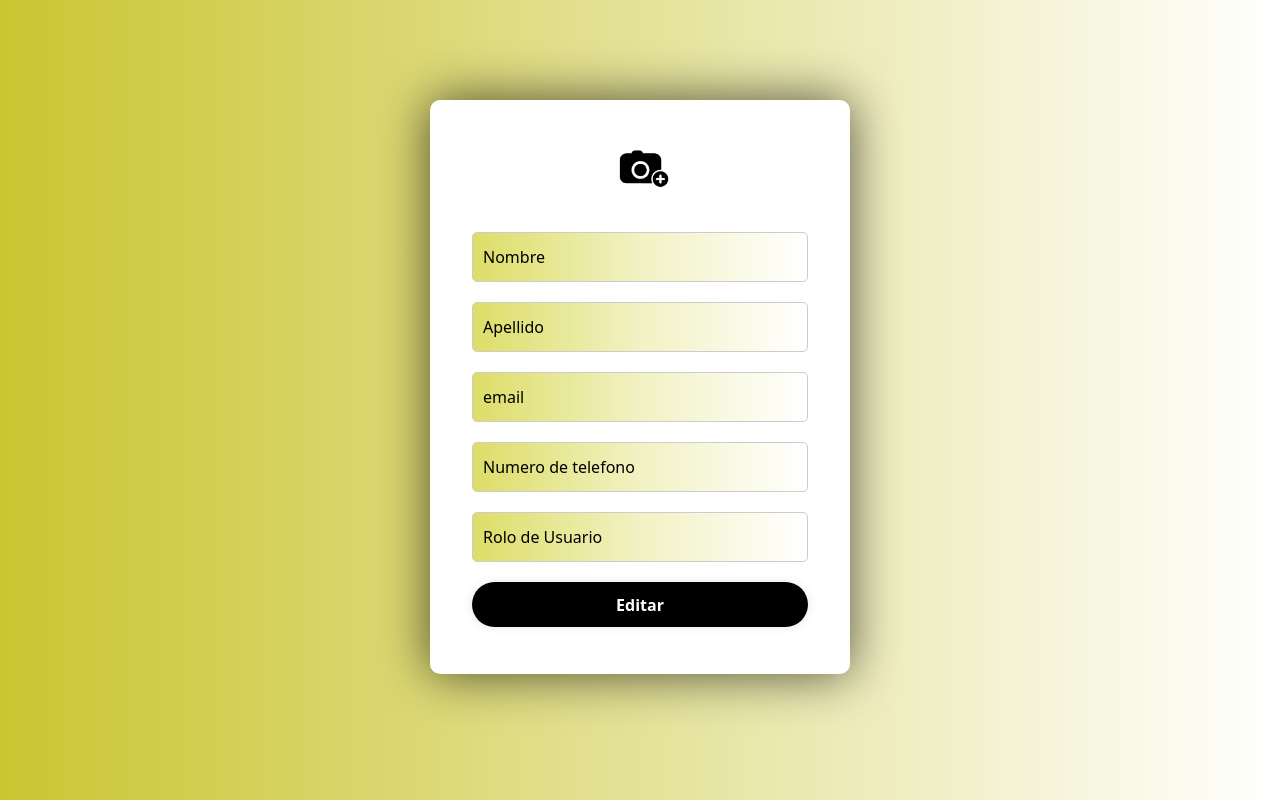
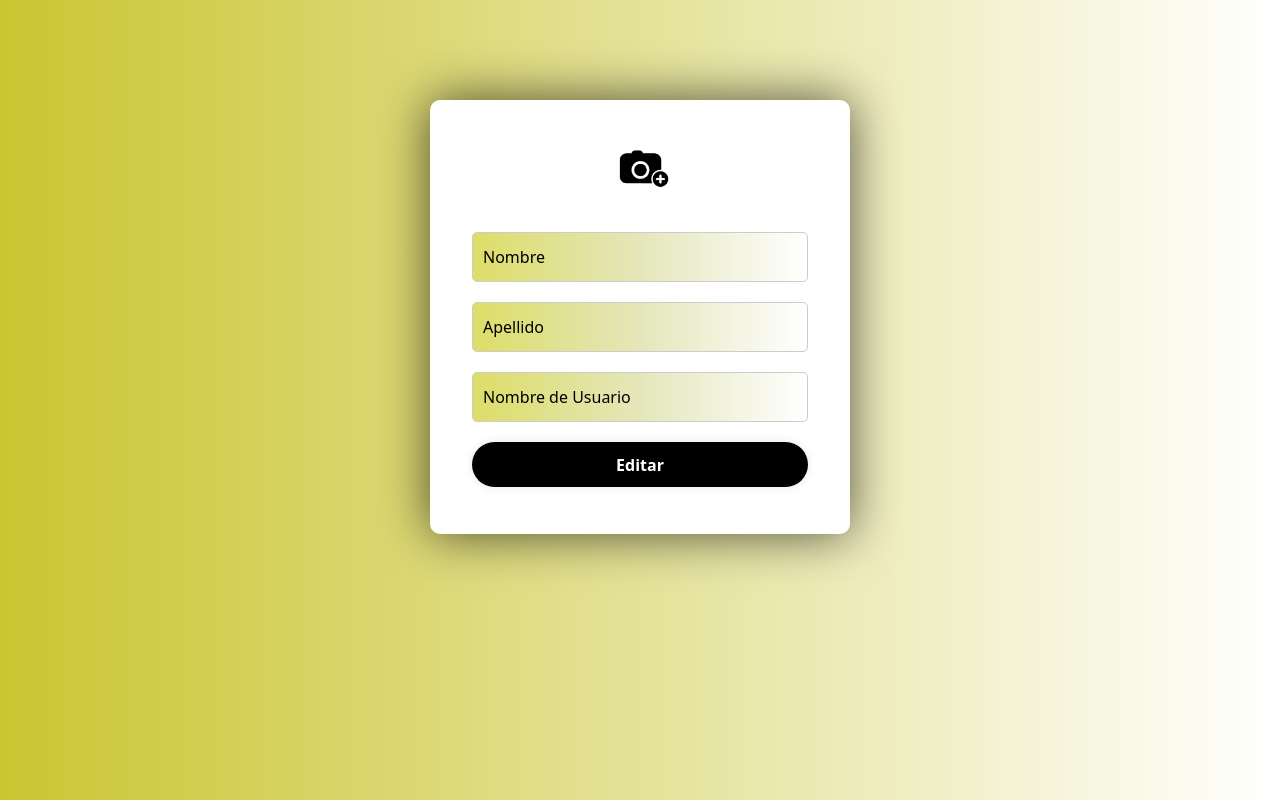
Before and after one commit to joseEncarnacion/gestion-de-ticket, a React (Create React App) app: page /Configprofiles in a window 1280 px wide. Built offline with nearby package versions, Linux system fonts and the light colour scheme.

Commit message:
ya se puede actualiza usario

```diff
--- a/src/api/apiService.jsx
+++ b/src/api/apiService.jsx
@@ -30,6 +30,17 @@ const apiService = {
     });
   },
 
+  update: (endpoint, data) => {
+    return apiClient.put(endpoint, data, {
+      headers: {
+        'Content-Type': 'multipart/form-data'
+      }
+    })
+    .then(response => response.data)
+    .catch(error => {
+      throw error;
+    });
+  },
   update: (endpoint, data) => {
     return apiClient.put(endpoint, data, {
       headers: {
--- a/src/components/auth/Configprofiles.jsx
+++ b/src/components/auth/Configprofiles.jsx
@@ -1,23 +1,20 @@
 import React, { useState, useEffect } from "react";
 import { useNavigate } from 'react-router-dom';
 import Swal from "sweetalert2";
-import apiService from "../../api/apiService"; // Asegúrate de importar apiService correctamente
+import apiService from "../../api/apiService";
 import loginImage from "../Assets/file2.png";
 import "./Configprofiles.css";
 
 function Configprofiles() {
   const [usuario, setUsuario] = useState({
-    Nombre: "",
-    Apellido: "",
-    NomeUsuario: "",
-    email: "",
-    phoneNumber: "",
-    roles: "",
+    Id: "",
+    FirstName: "",
+    LastName: "",
+    UserName: "",
     ProfileImage: null,
   });
   const [imagePreviewUrl, setImagePreviewUrl] = useState(loginImage);
-  const [isOwner, setIsOwner] = useState(false);
-  const [isEmployee, setIsEmployee] = useState(false);
+  const [isEditing, setIsEditing] = useState(false);
   const navigate = useNavigate();
 
   useEffect(() => {
@@ -26,16 +23,14 @@ function Configprofiles() {
       apiService.getUserByUsername(userProfile.userName).then(response => {
         const data = response.data;
         setUsuario({
-          Nombre: data.firstName,
-          Apellido: data.lastName,
-          NomeUsuario: data.userName,
-          email: data.email,
-          phoneNumber: data.phoneNumber,
-          roles: data.roles.join(', '),
+          Id: data.id,
+          FirstName: data.firstName,
+          LastName: data.lastName,
+          UserName: data.userName,
           ProfileImage: data.profileImage,
         });
         if (data.profileImage) {
-          setImagePreviewUrl(`https://localhost:7207/api/v1/Images/%20?folderName=CustomIdentityUser&imageName=${data.profileImage}`);
+          setImagePreviewUrl(`https://localhost:7207/api/v1/Images/%20?folderName=CustomIdentityUser&imageName=${userProfile.profileImage}`);
         }
       }).catch(error => {
         console.error("Error fetching user data:", error);
@@ -53,7 +48,7 @@ function Configprofiles() {
           Swal.fire({
             title: "Se agregó la imagen correctamente",
             imageUrl: event.target.result,
-            imageAlt: "Se agregó la imagen correctamente",
+            imageAlt: "Imagen agregada",
             customClass: 'swal2-custom'
           });
         };
@@ -74,64 +69,49 @@ function Configprofiles() {
   const onSubmit = async (e) => {
     e.preventDefault();
 
-    const swalWithBootstrapButtons = Swal.mixin({
-      customClass: {
-        confirmButton: "btn btn-success",
-        cancelButton: "btn btn-danger"
-      },
-      buttonsStyling: false
-    });
-
-    swalWithBootstrapButtons.fire({
+    Swal.fire({
       title: "¿Estás seguro?",
       text: "No podrás revertir esto!",
       icon: "warning",
       showCancelButton: true,
-      confirmButtonText: "Sí, registrar!",
+      confirmButtonText: "Sí, guardar cambios",
       cancelButtonText: "No, cancelar!",
       reverseButtons: true
     }).then(async (result) => {
       if (result.isConfirmed) {
         try {
           const formData = new FormData();
-          formData.append('FirstName', usuario.Nombre);
-          formData.append('LastName', usuario.Apellido);
-          formData.append('UserName', usuario.NomeUsuario);
+          formData.append('Id', usuario.Id);
+          formData.append('FirstName', usuario.FirstName);
+          formData.append('LastName', usuario.LastName);
+          formData.append('UserName', usuario.UserName);
           if (usuario.ProfileImage) {
             formData.append('ImageFile', usuario.ProfileImage);
+            formData.append('ProfileImage', usuario.ProfileImage.name); // Añadir el nombre de la imagen
           }
-          formData.append('IsOwner', isOwner);
-          formData.append('IsEmployee', isEmployee);
 
-          const response = await apiService.create('/Account/userbyusername', formData); // Usa apiService.create
+          const response = await apiService.update(`/Account/update/${usuario.Id}`, formData);
 
-          if (response.success) {
-            swalWithBootstrapButtons.fire({
-              title: "Registrado!",
-              text: "Usuario registrado con éxito.",
-              icon: "success"
-            }).then(() => {
-              navigate("/"); // Redirige a la ruta donde está el componente Login
-            });
-          } else {
-            swalWithBootstrapButtons.fire({
-              title: "Error",
-              text: response.message || "Error al registrar el usuario",
-              icon: "error"
-            });
-          }
+          Swal.fire({
+            title: "Actualizado!",
+            text: "Usuario actualizado con éxito.",
+            icon: "success"
+          }).then(() => {
+            setIsEditing(false);
+          });
+
         } catch (error) {
           console.error("Error durante la solicitud:", error);
-          swalWithBootstrapButtons.fire({
+          Swal.fire({
             title: "Error",
-            text: error.response?.data.message || 'Error al registrar el usuario',
+            text: error.response?.data.message || 'Error al actualizar el usuario',
             icon: "error"
           });
         }
       } else if (result.dismiss === Swal.DismissReason.cancel) {
-        swalWithBootstrapButtons.fire({
+        Swal.fire({
           title: "Cancelado",
-          text: "El registro ha sido cancelado",
+          text: "La actualización ha sido cancelada",
           icon: "error"
         });
       }
@@ -147,11 +127,12 @@ function Configprofiles() {
             <input
               type="text"
               className="form-control"
-              name="Nombre"
-              id="Nombre"
-              value={usuario.Nombre}
+              name="FirstName"
+              id="FirstName"
+              value={usuario.FirstName}
               placeholder="Nombre"
               onChange={onChange}
+              disabled={!isEditing}
             />
           </div>
 
@@ -159,11 +140,12 @@ function Configprofiles() {
             <input
               type="text"
               className="form-control"
-              name="Apellido"
-              id="Apellido"
-              value={usuario.Apellido}
+              name="LastName"
+              id="LastName"
+              value={usuario.LastName}
               placeholder="Apellido"
               onChange={onChange}
+              disabled={!isEditing}
             />
           </div>
 
@@ -171,35 +153,12 @@ function Configprofiles() {
             <input
               type="text"
               className="form-control"
-              name="email"
-              id="email"
-              value={usuario.email}
-              placeholder="email"
+              name="UserName"
+              id="UserName"
+              value={usuario.UserName}
+              placeholder="Nombre de Usuario"
               onChange={onChange}
-            />
-          </div>
-
-          <div className="form-group">
-            <input
-              type="text"
-              className="form-control"
-              name="phoneNumber"
-              id="phoneNumber"
-              value={usuario.phoneNumber}
-              placeholder="Numero de telefono"
-              onChange={onChange}
-            />
-          </div>
-
-          <div className="form-group">
-            <input
-              type="text"
-              className="form-control"
-              name="roles"
-              id="roles"
-              value={usuario.roles}
-              placeholder="Rolo de Usuario"
-              onChange={onChange}
+              disabled={!isEditing}
             />
           </div>
 
@@ -209,9 +168,15 @@ function Configprofiles() {
             name="ProfileImage"
             style={{ display: 'none' }}
             onChange={onChange}
+            disabled={!isEditing}
           />
           <div className="form-group mt-3">
-            <button type="submit">Editar</button>
+            <button type="button" onClick={() => setIsEditing(!isEditing)}>
+              {isEditing ? "Cancelar Edición" : "Editar"}
+            </button>
+            {isEditing && (
+              <button type="submit">Guardar</button>
+            )}
           </div>
         </form>
       </div>
```
